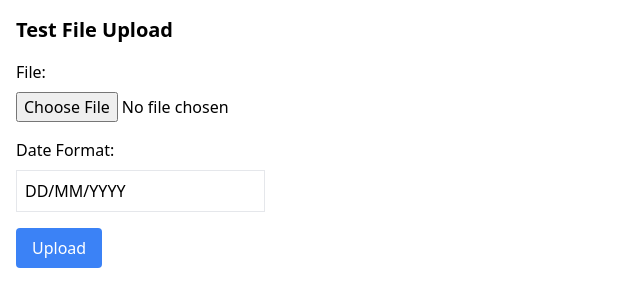
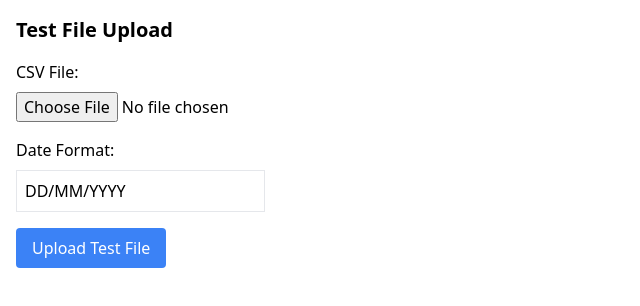
Before and after one commit to TomWall1/Ledger-Match, a React (Create React App) app in the folder frontend/: page /test in a window 1280 px wide. Shown: the top 306 px of the page, without its empty margins (0-640 px from the left). Built offline with nearby package versions, Linux system fonts and the light colour scheme.

Commit message:
Update frontend test component URL

```diff
--- a/frontend/src/components/TestUpload.jsx
+++ b/frontend/src/components/TestUpload.jsx
@@ -15,10 +15,14 @@ export function TestUpload() {
         dateFormat: formData.get('dateFormat')
       });
 
-      const response = await fetch('https://ledger-match-backend.onrender.com/test/test-upload', {
+      const response = await fetch('https://ledger-match-backend.onrender.com/test/upload', {
         method: 'POST',
         body: formData
       });
+
+      if (!response.ok) {
+        throw new Error(`HTTP error! status: ${response.status}`);
+      }
 
       const data = await response.json();
       setResult(data);
@@ -36,8 +40,8 @@ export function TestUpload() {
 
       <form onSubmit={handleSubmit} className="space-y-4">
         <div>
-          <label className="block mb-2">File:</label>
-          <input type="file" name="file" className="block" />
+          <label className="block mb-2">CSV File:</label>
+          <input type="file" name="file" accept=".csv" className="block" />
         </div>
 
         <div>
@@ -45,8 +49,8 @@ export function TestUpload() {
           <input type="text" name="dateFormat" defaultValue="DD/MM/YYYY" className="border p-2" />
         </div>
 
-        <button type="submit" className="bg-blue-500 text-white px-4 py-2 rounded">
-          Upload
+        <button type="submit" className="bg-blue-500 text-white px-4 py-2 rounded hover:bg-blue-600">
+          Upload Test File
         </button>
       </form>
 
```
